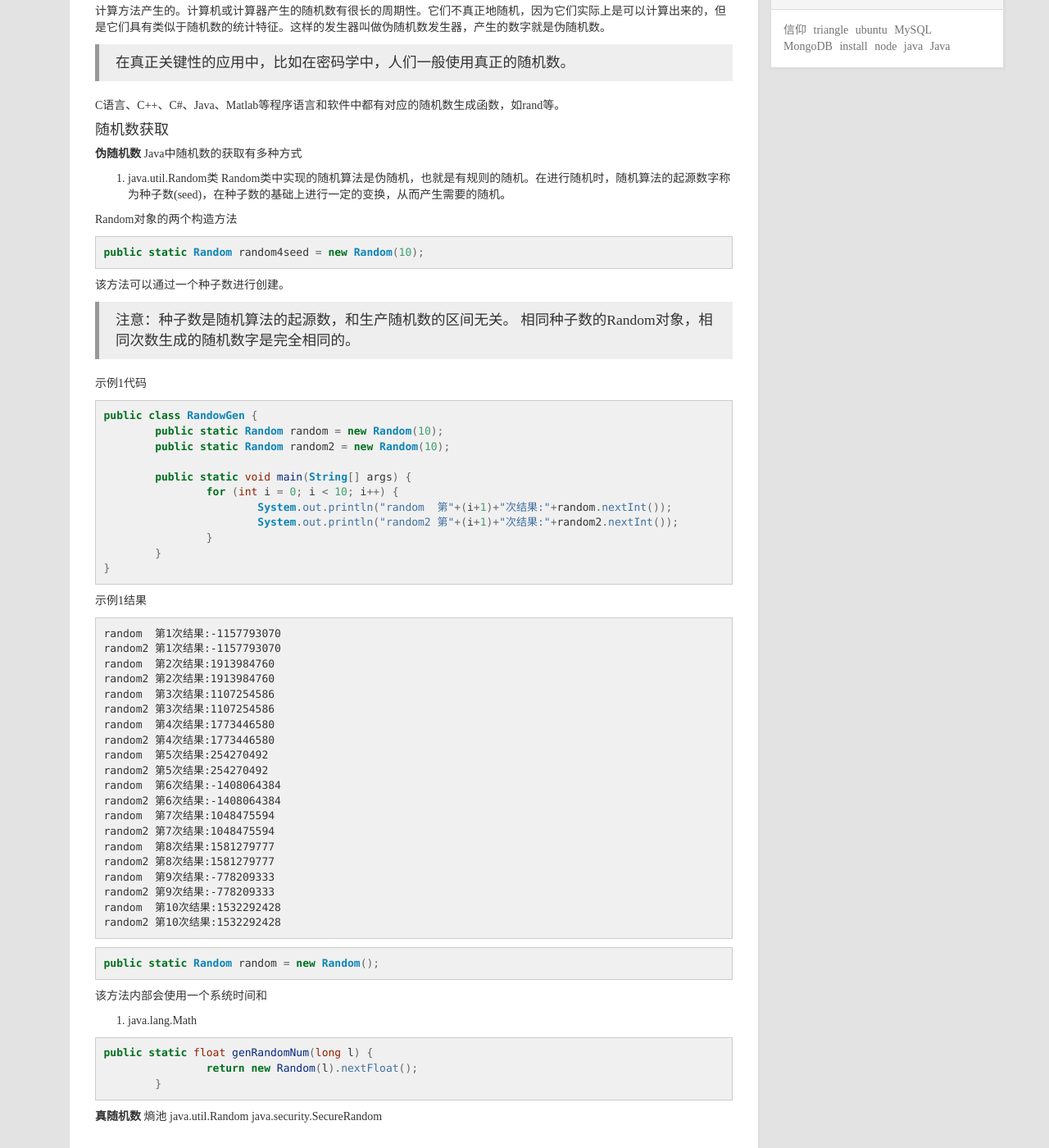
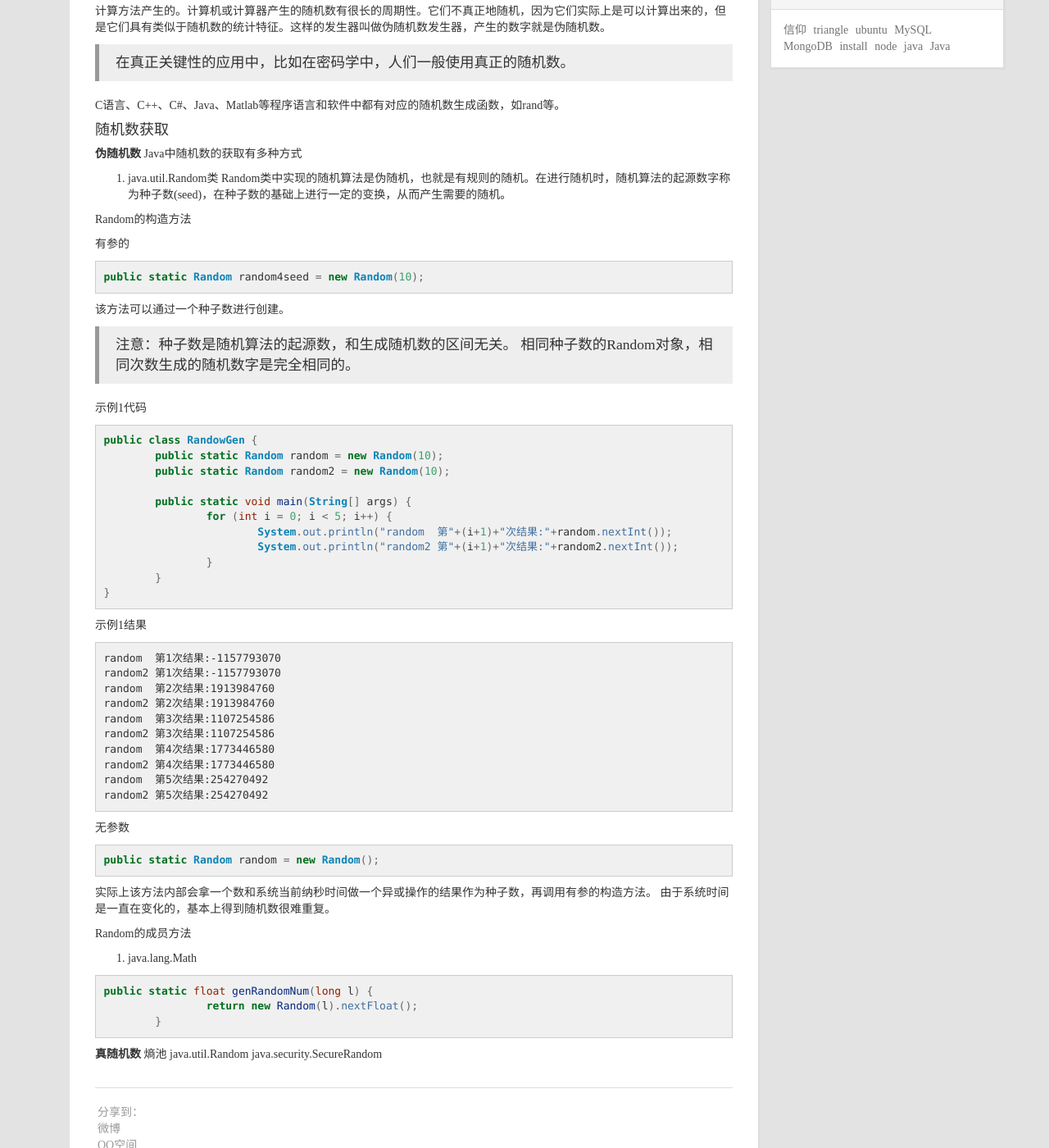
Before and after one commit to tomgg/tomgg.github.io, a Jekyll site: the page built from _posts/2016-07-20-java-random.md, in a window 1280 px wide and 1400 px high, scrolled down 358 px. Shown: the whole window at 82% size. Built offline with Jekyll 4.4.1, drawn with Linux system fonts in a browser that asks for light colours; nearby versions of some CDN libraries; comment, search, counter and statistics services are not loaded.

Commit message:
no message

````diff
--- a/_posts/2016-07-20-java-random.md
+++ b/_posts/2016-07-20-java-random.md
@@ -30,13 +30,14 @@ Java中随机数的获取有多种方式
 Random类中实现的随机算法是伪随机，也就是有规则的随机。在进行随机时，随机算法的起源数字称为种子数(seed)，在种子数的基础上进行一定的变换，从而产生需要的随机。
 
 
-Random对象的两个构造方法
+Random的构造方法
 
+有参的
 ``` java
 public static Random random4seed = new Random(10);
 ```
 该方法可以通过一个种子数进行创建。
->注意：种子数是随机算法的起源数，和生产随机数的区间无关。
+>注意：种子数是随机算法的起源数，和生成随机数的区间无关。
 相同种子数的Random对象，相同次数生成的随机数字是完全相同的。
 
 示例1代码
@@ -47,7 +48,7 @@ public class RandowGen {
 	public static Random random2 = new Random(10);
 
 	public static void main(String[] args) {
-		for (int i = 0; i < 10; i++) {
+		for (int i = 0; i < 5; i++) {
 			System.out.println("random  第"+(i+1)+"次结果:"+random.nextInt());
 			System.out.println("random2 第"+(i+1)+"次结果:"+random2.nextInt());
 		}
@@ -67,22 +68,19 @@ random  第4次结果:1773446580
 random2 第4次结果:1773446580
 random  第5次结果:254270492
 random2 第5次结果:254270492
-random  第6次结果:-1408064384
-random2 第6次结果:-1408064384
-random  第7次结果:1048475594
-random2 第7次结果:1048475594
-random  第8次结果:1581279777
-random2 第8次结果:1581279777
-random  第9次结果:-778209333
-random2 第9次结果:-778209333
-random  第10次结果:1532292428
-random2 第10次结果:1532292428
 ```
 
+无参数
 ``` java
 public static Random random = new Random();
 ```
-该方法内部会使用一个系统时间和
+实际上该方法内部会拿一个数和系统当前纳秒时间做一个异或操作的结果作为种子数，再调用有参的构造方法。
+由于系统时间是一直在变化的，基本上得到随机数很难重复。
+
+Random的成员方法
+
+
+
 
 
 
````
